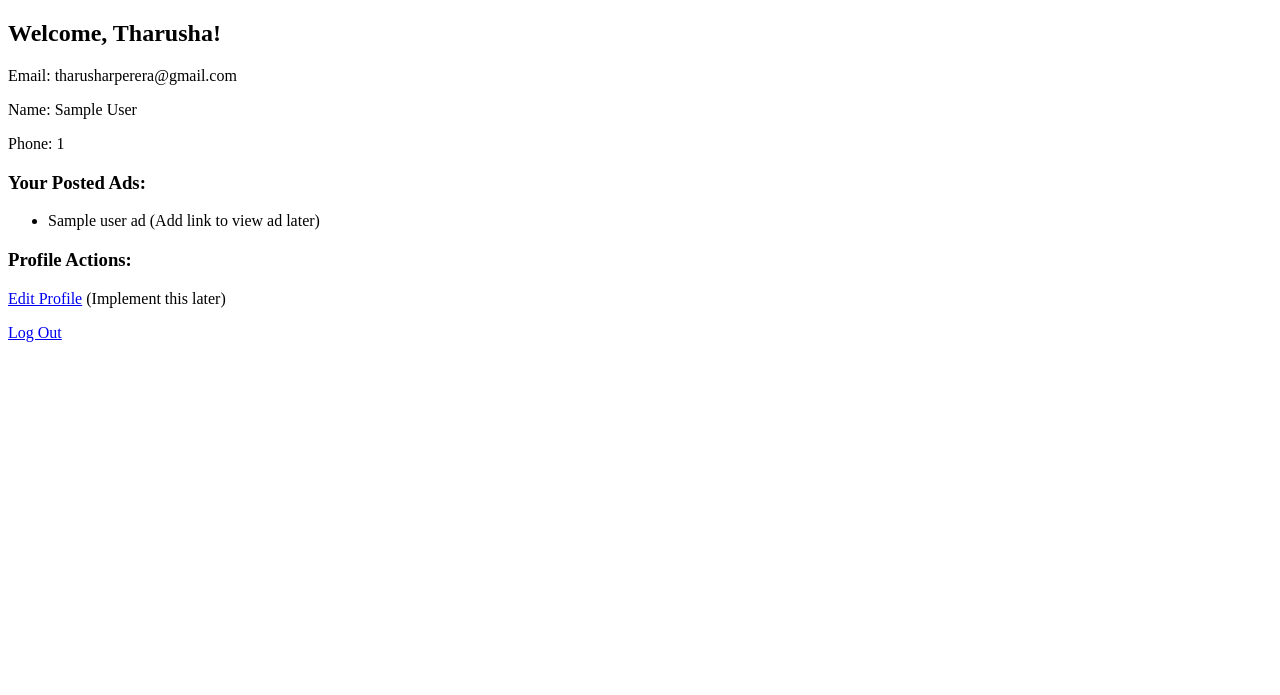
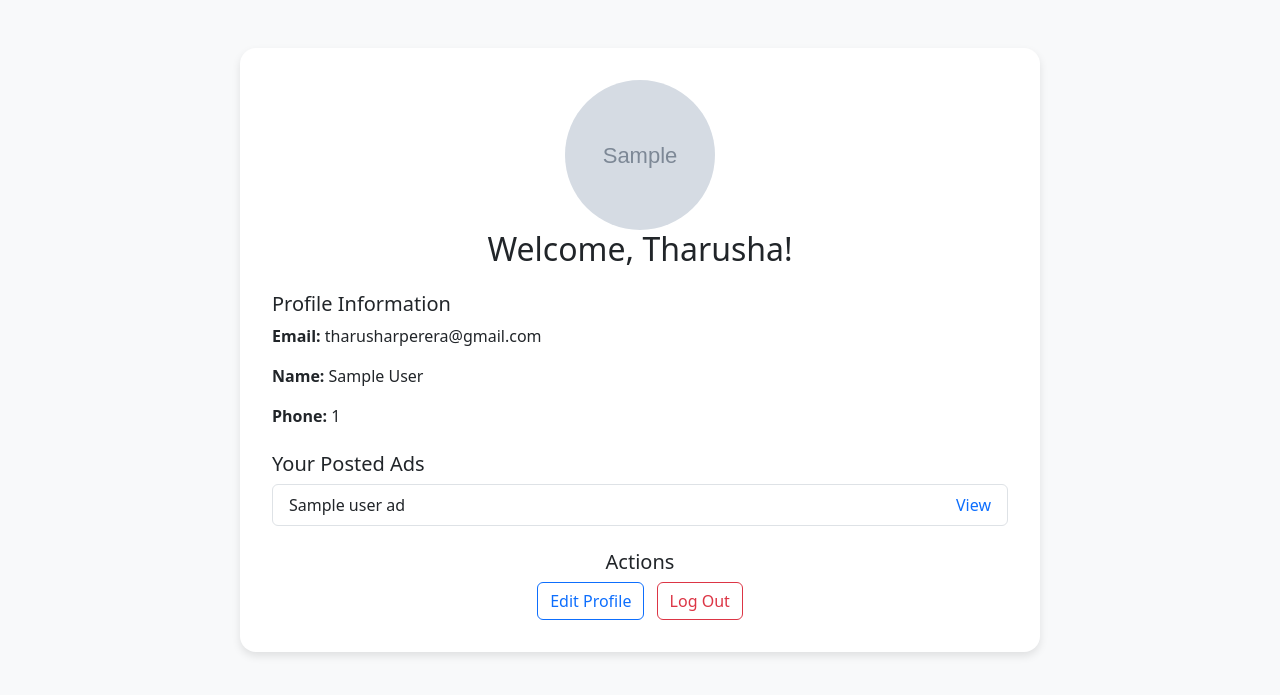
Before and after one commit to Tharusha-Randunu/Real-Estate-Listings-Platform, a Django app: template home/templates/home/dashboard/dashboard.html in a window 1280 px wide. Shown: the top 695 px of the page. Run offline with Django 5.2, Linux system fonts and the light colour scheme; a user stored in the database is signed in; tables that the repository leaves empty hold one stand-in row (values such as "Sample post"); the template is opened without the code that fills it: most values are stand-ins (such as "Sample title", 1, 10 or a date in 2020); grey boxes marked "Sample" are stand-in pictures.

Commit message:
edited dashboard

```diff
--- a/home/templates/home/dashboard/dashboard.html
+++ b/home/templates/home/dashboard/dashboard.html
@@ -1,28 +1,84 @@
+{% load static %}
 <!DOCTYPE html>
-<html>
+<html lang="en">
 <head>
+    <meta charset="UTF-8">
     <title>Dashboard</title>
+    <!-- Bootstrap 5 CDN -->
+    <link href="https://cdn.jsdelivr.net/npm/bootstrap@5.3.0/dist/css/bootstrap.min.css" rel="stylesheet">
+    <style>
+        body {
+            background-color: #f8f9fa;
+        }
+        .dashboard-card {
+            border-radius: 1rem;
+            padding: 2rem;
+            background-color: white;
+            box-shadow: 0 4px 8px rgba(0,0,0,0.1);
+        }
+        .profile-pic {
+            width: 120px;
+            height: 120px;
+            object-fit: cover;
+            border-radius: 50%;
+            border: 3px solid #0d6efd;
+        }
+    </style>
 </head>
 <body>
-    <h2>Welcome, {{ user.username }}!</h2>
-    <p>Email: {{ user.email }}</p>
-    <p>Name: {{ user_profile.user.first_name }} {{ user_profile.user.last_name }}</p>
-    <p>Phone: {{ user_profile.phone_number }}</p>
+<div class="container my-5">
+    <div class="dashboard-card mx-auto text-center" style="max-width: 800px;">
+
+        <!-- Profile Image -->
+        {% load static %}
+
+{% if user_profile.profile_picture %}
+    <img src="{{ user_profile.profile_picture.url }}" alt="Profile Picture" width="150" height="150" style="border-radius: 50%;">
+{% else %}
+
+    <img src="{% static 'home/images/default-user.png' %}" alt="Default Picture" width="150" height="150" style="border-radius: 50%;">
+{% endif %}
 
 
-    <h3>Your Posted Ads:</h3>
+
+
+
+        <h2 class="mb-4">Welcome, {{ user.username }}!</h2>
+
+        <div class="mb-4 text-start">
+            <h5>Profile Information</h5>
+            <p><strong>Email:</strong> {{ user.email }}</p>
+            <p><strong>Name:</strong> {{ user_profile.user.first_name }} {{ user_profile.user.last_name }}</p>
+            <p><strong>Phone:</strong> {{ user_profile.phone_number }}</p>
+        </div>
+
+        <div class="mb-4 text-start">
+            <h5>Your Posted Ads</h5>
             {% if user_ads %}
-        <ul>
+                <ul class="list-group">
                     {% for ad in user_ads %}
-                <li>{{ ad.title }} (Add link to view ad later)</li>
+                        <li class="list-group-item">
+                            {{ ad.title }}
+                            <a href="#" class="float-end text-decoration-none">View</a>
+                        </li>
                     {% endfor %}
                 </ul>
             {% else %}
-        <p>You haven't posted any ads yet.</p>
+                <div class="alert alert-warning" role="alert">
+                    You haven't posted any ads yet.
+                </div>
             {% endif %}
+        </div>
 
-    <h3>Profile Actions:</h3>
-    <p><a href="#">Edit Profile</a> (Implement this later)</p>
-    <p><a href="{% url 'logout' %}">Log Out</a></p>
+        <div class="mt-4">
+            <h5>Actions</h5>
+            <a href="#" class="btn btn-outline-primary me-2">Edit Profile</a>
+            <a href="{% url 'logout' %}" class="btn btn-outline-danger">Log Out</a>
+        </div>
+    </div>
+</div>
+
+<!-- Bootstrap JS -->
+<script src="https://cdn.jsdelivr.net/npm/bootstrap@5.3.0/dist/js/bootstrap.bundle.min.js"></script>
 </body>
 </html>
--- a/home/views.py
+++ b/home/views.py
@@ -405,6 +405,9 @@ def upload_confirm(request):
 
 # --- Ensure list_property_details also provides features ---
 # (This view seems unused in the rent flow now, but update for consistency if used elsewhere)
+
+
+
 def list_property_details(request):
      features = [
         "AC Rooms", "Indoor Garden", "Swimming Pool", "Waterfront/Riverside", "Beachfront",
@@ -414,6 +417,9 @@ def list_property_details(request):
     ]
      # Add session handling here if this becomes part of a multi-step flow
      return render(request, 'home/list_property_details.html', {'features': features})
+
+
+
 
 def our_services(request):
     return render(request, 'home/our_services.html')
```
Also changed, not shown: db.sqlite3, home/static/home/images/default-user.png (added), home/static/home/images/pro-pics/ranil - Copy.jpg (added), media/profile_pics/ranil.jpg (added). Lines whose indentation alone changed are shown as unchanged.
